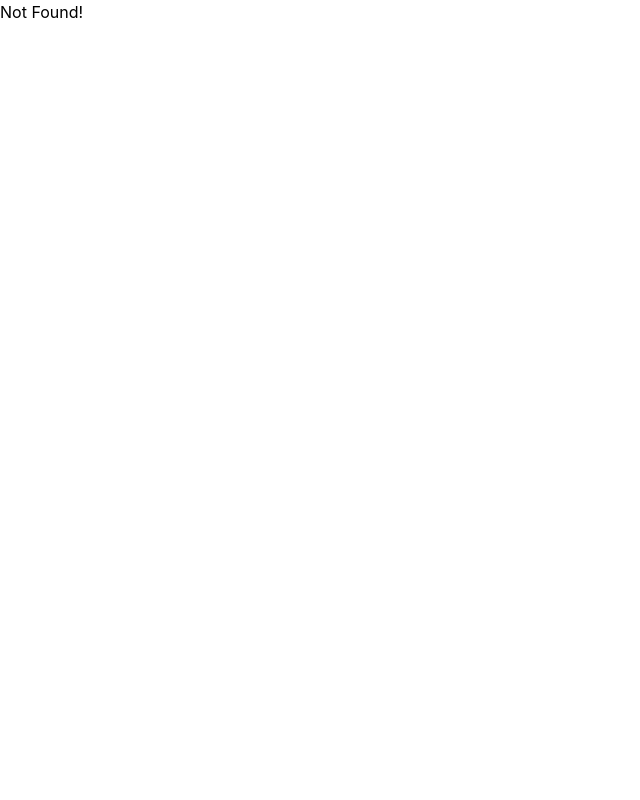
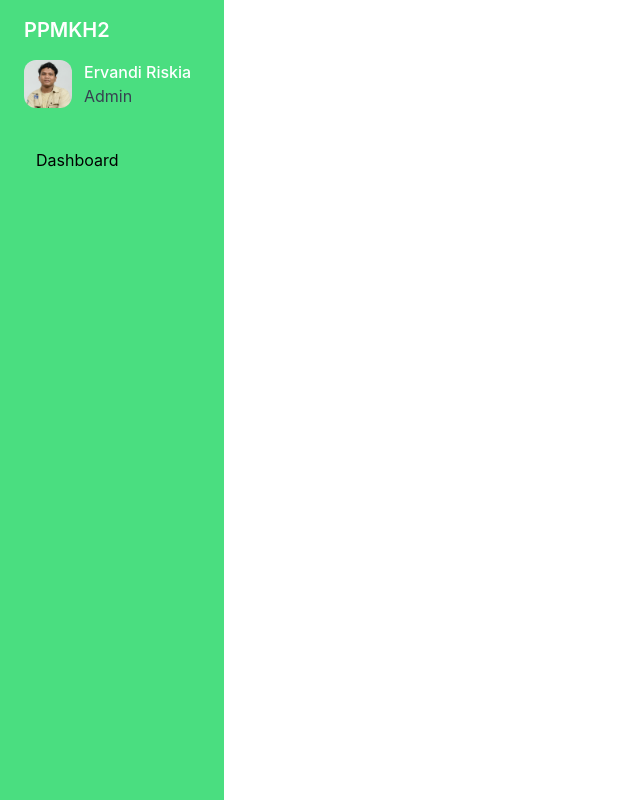
Before and after one commit to ppmkh2sby/frontend-web, a React (Create React App) app: page /sidebar in a window 1280 px wide. Shown: the whole page, without its empty margins (0-640 px from the left). Built offline with nearby package versions, Linux system fonts and the light colour scheme.

Commit message:
update: sidebar

```diff
--- a/src/components/Sidebar.jsx
+++ b/src/components/Sidebar.jsx
@@ -0,0 +1,37 @@
+import React from "react";
+import profile from "../assets/image/profil.jpg";
+
+const Sidebar = () => {
+  return (
+    <div>
+      <div className="w-56 h-screen bg-green-400">
+        <div className="flex flex-col px-6 py-4">
+          <div className="font-semibold text-white text-xl">PPMKH2</div>
+          <div className="py-4 flex">
+            <img
+              src={profile}
+              alt="Profile Picture"
+              className="w-12 h-auto aspect-square object-cover rounded-xl"
+            ></img>
+            <div className="ml-3 flex flex-col">
+              <a className="text-white font-medium">Ervandi Riskia</a>
+              <p className="text-gray-700">Admin</p>
+            </div>
+          </div>
+          <ul className="sidebar-nav mt-6">
+            <li className="sidebar-item flex items-center">
+              <a className="flex items-center text-base">
+                <ion-icon name="grid"></ion-icon>
+                <span className="ml-3">Dashboard</span>
+              </a>
+              <div className="flex-grow"></div>
+              <ion-icon name="arrow-dropdown"></ion-icon>
+            </li>
+          </ul>
+        </div>
+      </div>
+    </div>
+  );
+};
+
+export default Sidebar;
--- a/src/pages/App.js
+++ b/src/pages/App.js
@@ -2,6 +2,7 @@ import Home from "./landingPage/Home";
 import Login from "./login/Login";
 import { BrowserRouter as Router, Routes, Route } from "react-router-dom";
 import NotFound from "./login/NotFound";
+import Sidebar from "../components/Sidebar";
 
 const App = () => {
   return (
@@ -9,6 +10,7 @@ const App = () => {
       <Routes>
         <Route path="/" element={<Home />} />
         <Route path="/login" element={<Login />} />
+        <Route path="/sidebar" element={<Sidebar />} />
         <Route path="*" element={<NotFound />} />
       </Routes>
     </Router>
```
Also changed, not shown: src/assets/image/profil.jpg (added).
